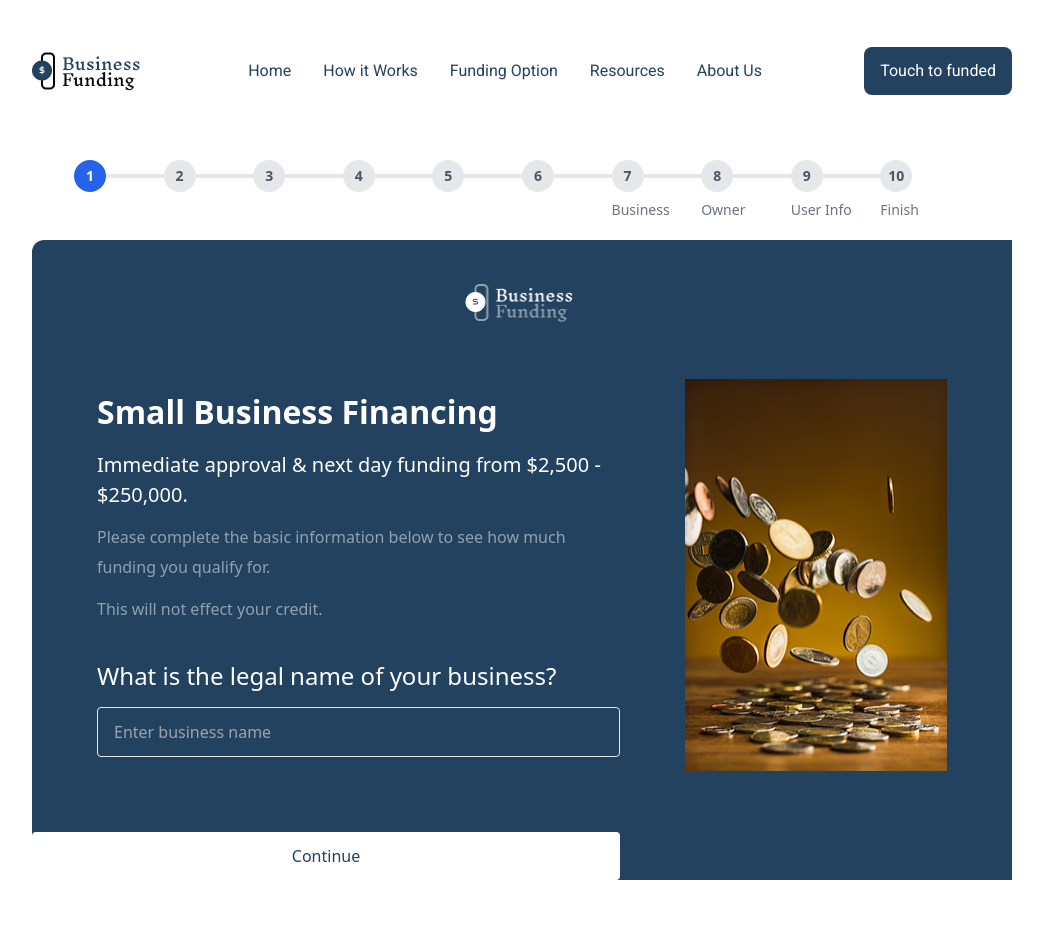
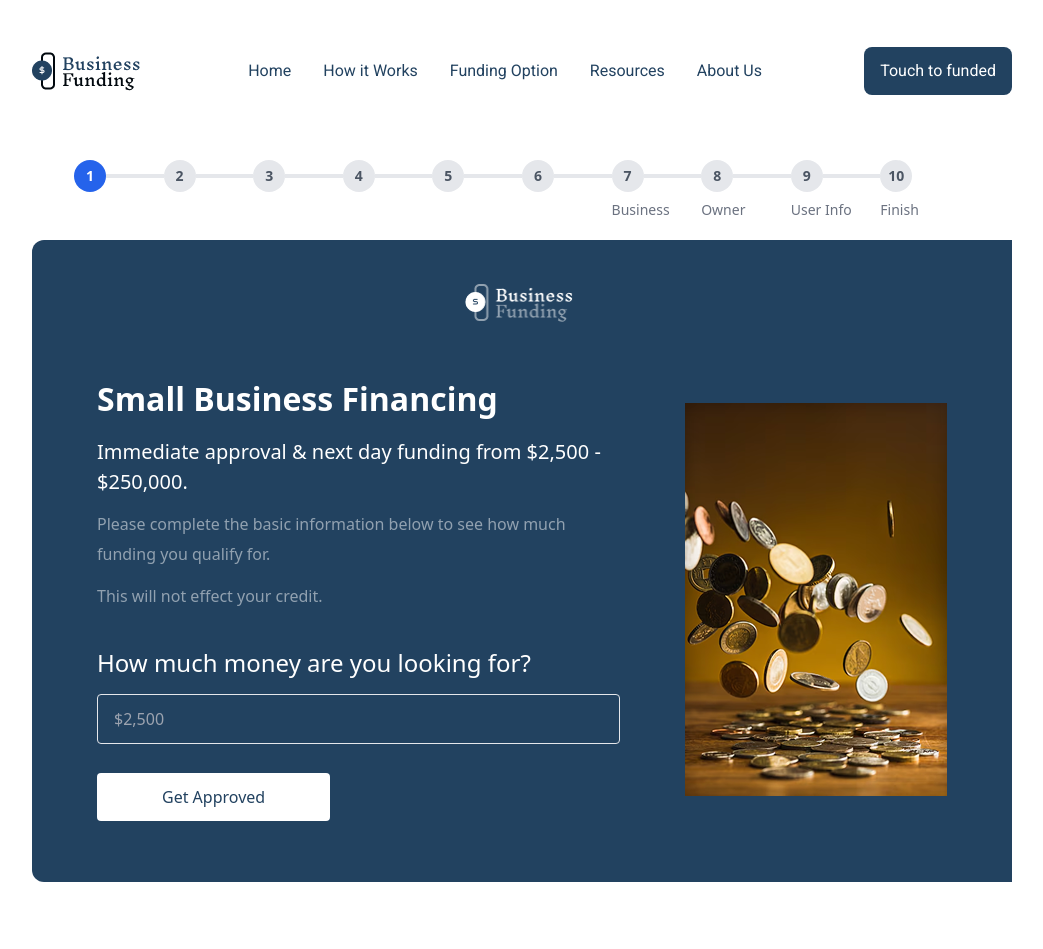
Before and after one commit to Kongkon-79/business-funding, a React (Vite) app: page /touch-to-funded in a window 1280 px wide. Shown: the top 949 px of the page, without its empty margins (118-1161 px from the left). Built offline with nearby package versions, Linux system fonts and the light colour scheme.

Commit message:
next and previous step functionality add

```diff
--- a/package.json
+++ b/package.json
@@ -15,6 +15,7 @@
     "react": "^18.2.0",
     "react-dom": "^18.2.0",
     "react-hook-form": "^7.54.2",
+    "react-icons": "^5.4.0",
     "react-redux": "^9.1.1",
     "react-router-dom": "^6.22.3"
   },
--- a/src/components/Forms/BusinessStep.jsx
+++ b/src/components/Forms/BusinessStep.jsx
@@ -1,7 +1,7 @@
 import React from 'react';
 import { useFormContext } from 'react-hook-form';
 
-const BusinessStep = () => {
+const BusinessStep = ({ handleNextStep, handlePreviousStep }) => {
   const { register, formState: { errors } } = useFormContext();
 
   return (
@@ -17,9 +17,13 @@ const BusinessStep = () => {
           {errors?.businessName && (
             <p className="text-sm text-red-500">{errors.businessName.message}</p>
           )}
+          {/* buttton  */}
+          <div className='pt-[61px] flex items-center justify-center'>
+            <button type='button' onClick={handleNextStep} className='w-full text-base font-normal leading-[20px] bg-white text-primary py-[14px] px-[170px] rounded-[4px]'>Continue</button>
+          </div>
         </div>
         <div className="w-2/5">
-          <img src="/assets/images/business.png" alt="business" width={409} height={553} className='w-full'/>
+          <img src="/assets/images/business.png" alt="business" width={409} height={553} className='w-full' />
         </div>
       </div>
     </>
--- a/src/components/Forms/FinishStep.jsx
+++ b/src/components/Forms/FinishStep.jsx
@@ -8,9 +8,13 @@ const FinishStep = () => {
           <h4 className='text-xl font-medium leading-[28px] text-white'>
             Thank you for completing our application. Just click the button below and you'll be taken to the funding source that you match with.
           </h4>
+          {/* buttton  */}
+          <div className='pt-[40px] flex items-center justify-center'>
+            <button type='submit' className='w-full text-base font-normal leading-[20px] bg-white text-primary py-[14px] px-[170px] rounded-[4px]'>Finish</button>
+          </div>
         </div>
         <div className="w-2/5 ">
-          <img src="/assets/images/documents_finish.png" alt="document and finish" width={412} height={553} className='w-full'/>
+          <img src="/assets/images/documents_finish.png" alt="document and finish" width={412} height={553} className='w-full' />
         </div>
       </div>
     </div>
--- a/src/components/Forms/MultiStepForm.jsx
+++ b/src/components/Forms/MultiStepForm.jsx
@@ -16,20 +16,24 @@ const MultiStepForm = () => {
   const methods = useForm();
   const [currentStep, setCurrentStep] = useState(1);
 
-  // Handle step change
+  // Handle next step change
   const handleNextStep = () => {
     setCurrentStep((prevStep) => prevStep + 1);
+  };
+  // Handle previous step change
+  const handlePreviousStep = () => {
+    setCurrentStep((prevStep) => prevStep - 1);
   };
 
   // Handle form submission
   const onSubmit = (data) => {
-    console.log(data); // Handle your form submission logic here
+    console.log(data);
   };
 
   return (
     <div className="container">
       <FormProvider {...methods}>
-        <div className="mb-6"> {/* Added margin to give space for the ProgressSteps */}
+        <div className="mb-6">
           <ProgressSteps
             currentStep={currentStep}
             steps={[
@@ -49,35 +53,17 @@ const MultiStepForm = () => {
 
         <div className='px-4 md:px-[50px] lg:px-[100px] xl:px-[150px] 2xl:px-[212px] 3xl:px-[230] 4xl:px-[260px] 5xl:px-[285px]'>
         <form onSubmit={methods.handleSubmit(onSubmit)} className="mt-6 bg-primary rounded-l-[12px]">
-          {currentStep === 1 && <Step1/>}
-          {currentStep === 2 && <Step2/>}
-          {currentStep === 3 && <Step3/>}
-          {currentStep === 4 && <Step4/>}
-          {currentStep === 5 && <Step5/>}
-          {currentStep === 6 && <Step6/>}
-          {currentStep === 7 && <BusinessStep/>}
-          {currentStep === 8 && <OwnerStep />}
-          {currentStep === 9 && <UserInfoStep />}
-          {currentStep === 10 && <FinishStep />}
+          {currentStep === 1 && <Step1 handleNextStep={handleNextStep} handlePreviousStep={handlePreviousStep} />}
+          {currentStep === 2 && <Step2 handleNextStep={handleNextStep} handlePreviousStep={handlePreviousStep} />}
+          {currentStep === 3 && <Step3 handleNextStep={handleNextStep} handlePreviousStep={handlePreviousStep} />}
+          {currentStep === 4 && <Step4 handleNextStep={handleNextStep} handlePreviousStep={handlePreviousStep} />}
+          {currentStep === 5 && <Step5 handleNextStep={handleNextStep} handlePreviousStep={handlePreviousStep} />}
+          {currentStep === 6 && <Step6 handleNextStep={handleNextStep} handlePreviousStep={handlePreviousStep} />}
+          {currentStep === 7 && <BusinessStep handleNextStep={handleNextStep} handlePreviousStep={handlePreviousStep}/>}
+          {currentStep === 8 && <OwnerStep handleNextStep={handleNextStep} handlePreviousStep={handlePreviousStep} />}
+          {currentStep === 9 && <UserInfoStep handleNextStep={handleNextStep} handlePreviousStep={handlePreviousStep} />}
+          {currentStep === 10 && <FinishStep handleNextStep={handleNextStep} handlePreviousStep={handlePreviousStep} />}
 
-          <div className=''>
-          {currentStep !== 10 ? (
-            <button
-              type="button"
-              onClick={handleNextStep}
-              className="w-3/5 py-[14px] rounded-[4px] bg-white text-base text-primary font-normal leading-[20px]"
-            >
-              Continue
-            </button>
-          ) : (
-            <button
-              type="submit"
-              className="w-3/5 py-[14px] rounded-[4px] bg-white text-base text-primary font-normal leading-[20px]"
-            >
-              Finish
-            </button>
-          )}
-          </div>
         </form>
         </div>
 
--- a/src/components/Forms/OwnerStep.jsx
+++ b/src/components/Forms/OwnerStep.jsx
@@ -1,7 +1,7 @@
 import React from 'react';
 import { useFormContext } from 'react-hook-form';
 
-const OwnerStep = () => {
+const OwnerStep = ({ handleNextStep, handlePreviousStep }) => {
   const { register, formState: { errors } } = useFormContext();
 
   return (
@@ -29,10 +29,14 @@ const OwnerStep = () => {
             {errors?.lastName && (
               <p className="text-sm text-red-500">{errors.lastName.message}</p>
             )}
+            {/* buttton  */}
+            <div className='pt-[61px] flex items-center justify-center'>
+              <button type='button' onClick={handleNextStep} className='w-full text-base font-normal leading-[20px] bg-white text-primary py-[14px] px-[170px] rounded-[4px]'>Continue</button>
+            </div>
           </div>
         </div>
         <div className="w-2/5">
-          <img src="/assets/images/owner.png" alt="owner" width={409} height={551} className='w-full'/>
+          <img src="/assets/images/owner.png" alt="owner" width={409} height={551} className='w-full' />
         </div>
       </div>
     </div>
--- a/src/components/Forms/Step1.jsx
+++ b/src/components/Forms/Step1.jsx
@@ -1,7 +1,7 @@
 import React from 'react';
 import { useFormContext } from 'react-hook-form';
 
-const Step1 = () => {
+const Step1 = ({handleNextStep, handlePreviousStep}) => {
     const { register, formState: { errors } } = useFormContext();
 
     return (
@@ -16,15 +16,21 @@ const Step1 = () => {
                     <p className='text-base font-normal leading-[30px] text-white/50 pt-[12px]'>Please complete the basic information below to see how much funding you qualify for.</p>
                     <p className='text-base font-normal leading-[30px] text-white/50 pt-[12px] pb-[40px]'>This will not effect your credit.</p>
 
-                    <label className='text-2xl font-medium leading-[24px] text-white' htmlFor="businessName">What is the legal name of your business?</label>
+                    <label className='text-2xl font-medium leading-[24px] text-white' htmlFor="money">How much money are you looking for?</label>
                     <input
-                        {...register("businessName", { required: "Business name is required" })}
-                        placeholder="Enter business name"
+                        {...register("money", { required: "how much money is required" })}
+                        placeholder="$2,500"
                         className="w-full py-[12px] px-[16px] border-[1px] rounded-[4px] bg-primary text-white outline-white mt-[16px]"
                     />
-                    {errors?.businessName && (
-                        <p className="text-sm text-red-500">{errors.businessName.message}</p>
+                    {errors?.money && (
+                        <p className="text-sm text-red-500">{errors.money.message}</p>
                     )}
+
+                    {/* buttton  */}
+                    <div className='pt-[29px]'>
+                        <button type='button' onClick={handleNextStep} className='text-base font-normal leading-[20px] bg-white text-primary py-[14px] px-[65px] rounded-[4px]'>Get Approved</button>
+                    </div>
+
                 </div>
                 <div className="w-2/6">
                     <img src="/assets/images/step1.png" alt="step 1" width={262} height={393} className='w-full' />
--- a/src/components/Forms/Step6.jsx
+++ b/src/components/Forms/Step6.jsx
@@ -1,6 +1,6 @@
 import React from 'react';
 
-const Step6 = () => {
+const Step6 = ({handleNextStep, handlePreviousStep}) => {
     return (
         <div>
             <div className="w-full flex items-center justify-between gap-[65px]">
@@ -11,6 +11,10 @@ const Step6 = () => {
                     <h4 className='text-[48px] font-medium leading-[48px] text-white text-center'>
                         Thank You
                     </h4>
+                    {/* buttton  */}
+                    <div className='pt-[69px] flex items-center justify-center'>
+                        <button type='button' onClick={handleNextStep} className='text-base font-normal leading-[20px] bg-white text-primary py-[14px] px-[150px] rounded-[4px]'>Start your Application</button>
+                    </div>
                 </div>
                 <div className="w-2/5 ">
                     <img src="/assets/images/step6.png" alt="document and finish" width={412} height={553} className='w-full' />
```
Also changed, not shown: src/components/Forms/Step2.jsx (+8 -1 lines), src/components/Forms/Step3.jsx (+7 -1 lines), src/components/Forms/Step4.jsx (+7 -1 lines), src/components/Forms/Step5.jsx (+7 -1 lines), src/components/Forms/UserInfoStep.jsx (+6 -2 lines), 1 other file (tests, documents, lock files or other folders).
